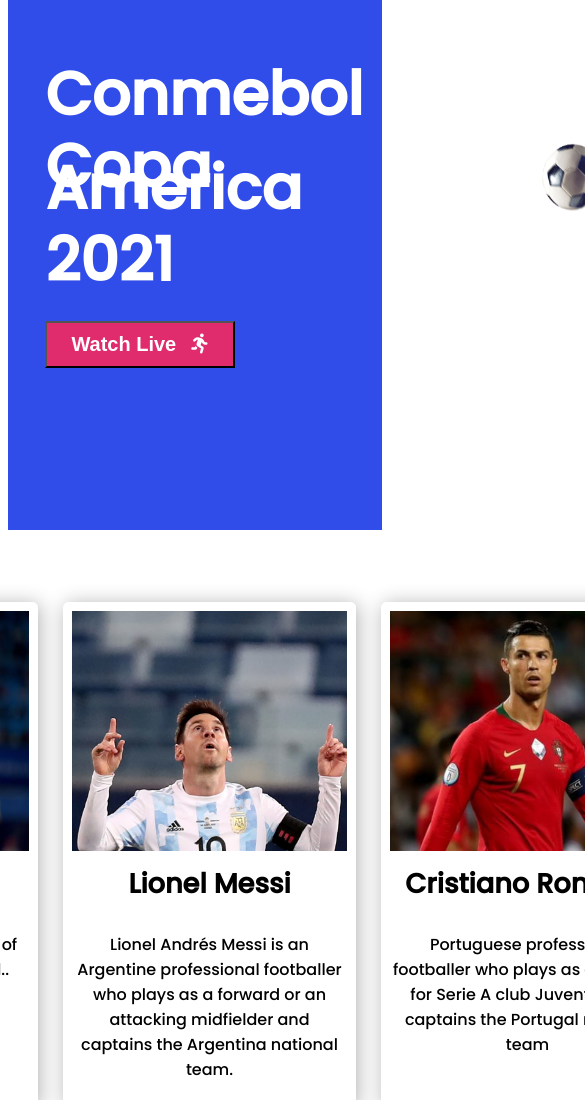
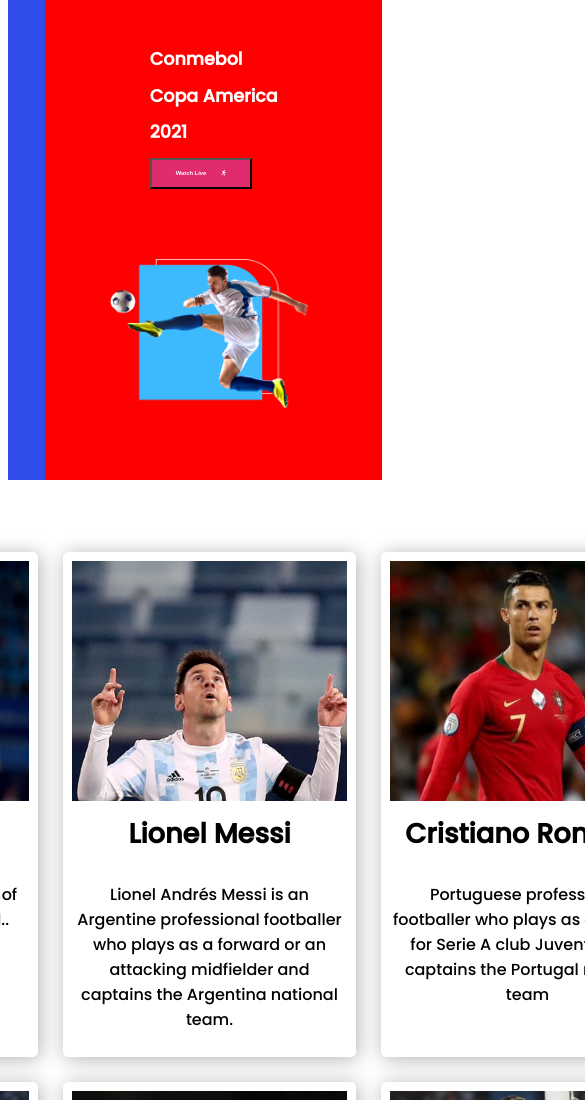
Before and after one commit to arif1193rahman/copa-america-2021, a plain HTML site: page index.html in a window 390 px wide. Shown: the top 1100 px of the page, 585 px wide, since content can reach past the window. Drawn offline with Linux system fonts and the light colour scheme.

```diff
--- a/index.html
+++ b/index.html
@@ -20,12 +20,14 @@
                     <h1>2021</h1>
                     <button class="live-button">Watch Live<i class="fas fa-running"></i></button>
                 </div>
-                <div class="player-image zoom">
+                <div class="player-image">
                     <img src="images/banner.png" alt="">
                 </div>
             </div>
         </section>
     </header>
+
+    <!-- Player Main Part -->
     <main>
         <section class="container">
             <div class="top-players">
--- a/style.css
+++ b/style.css
@@ -27,9 +27,11 @@ main{
     display: flex;
     margin-left: 10%;
     height: 530px;
+    align-items: center;
+
 }
 .heading{
-    font-size: 40px;
+    font-size: 3vw;
     line-height: 22px;
     margin-top: 10%;
     color: #FFFFFF;
@@ -38,7 +40,7 @@ main{
     background-color: #E02C6D;
     padding: 10px 24px 10px 24px;
     font-weight: 700;
-    font-size: 20px;
+    font-size: 1.5vw;
     color: #FFFFFF;
 }
 .fa-running{
@@ -53,8 +55,6 @@ main{
 }
 
 .player-image img:hover{
-    /* -ms-transform: scale(1.5);
-    -webkit-transform: scale(1.5); */
     transform: translateX(-100px);
 }
 
@@ -148,3 +148,31 @@ a{
     font-size: 1.5rem;
     font-weight:400;
 }
+
+
+
+
+/* media quarry */
+@media only screen and (max-width:688px){
+    .body{
+        overflow-x: hidden;
+    }
+    .content .container{
+        width: 100%;
+    }
+    .heading .player{
+        grid-template-columns: repeat(1);
+    }
+    .player-image img{
+        width: 200px;
+        height: 150px;
+        text-align: center;
+        margin-right: 500px;
+    }
+    .header-info{
+        flex-direction: column;
+        background-color:red;
+        height: 480px;
+    }
+
+}
```
